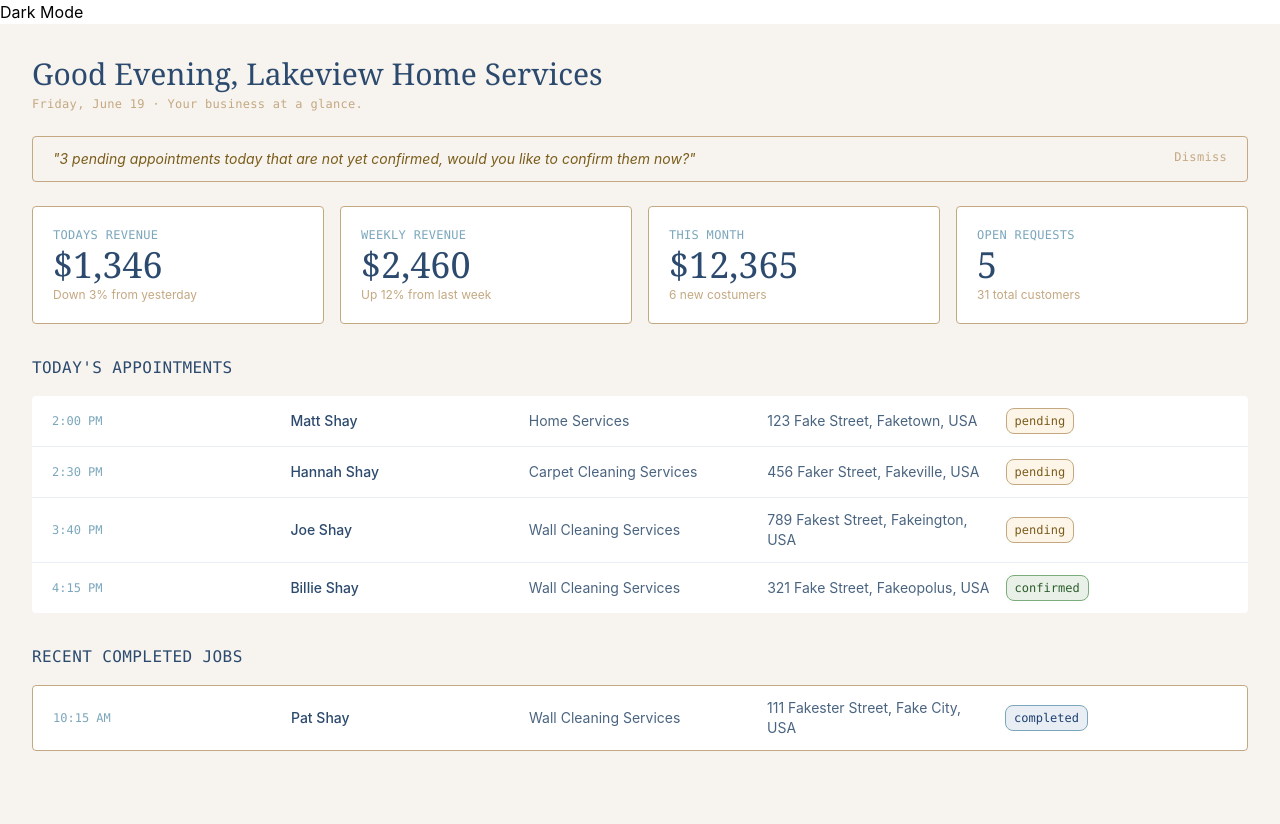
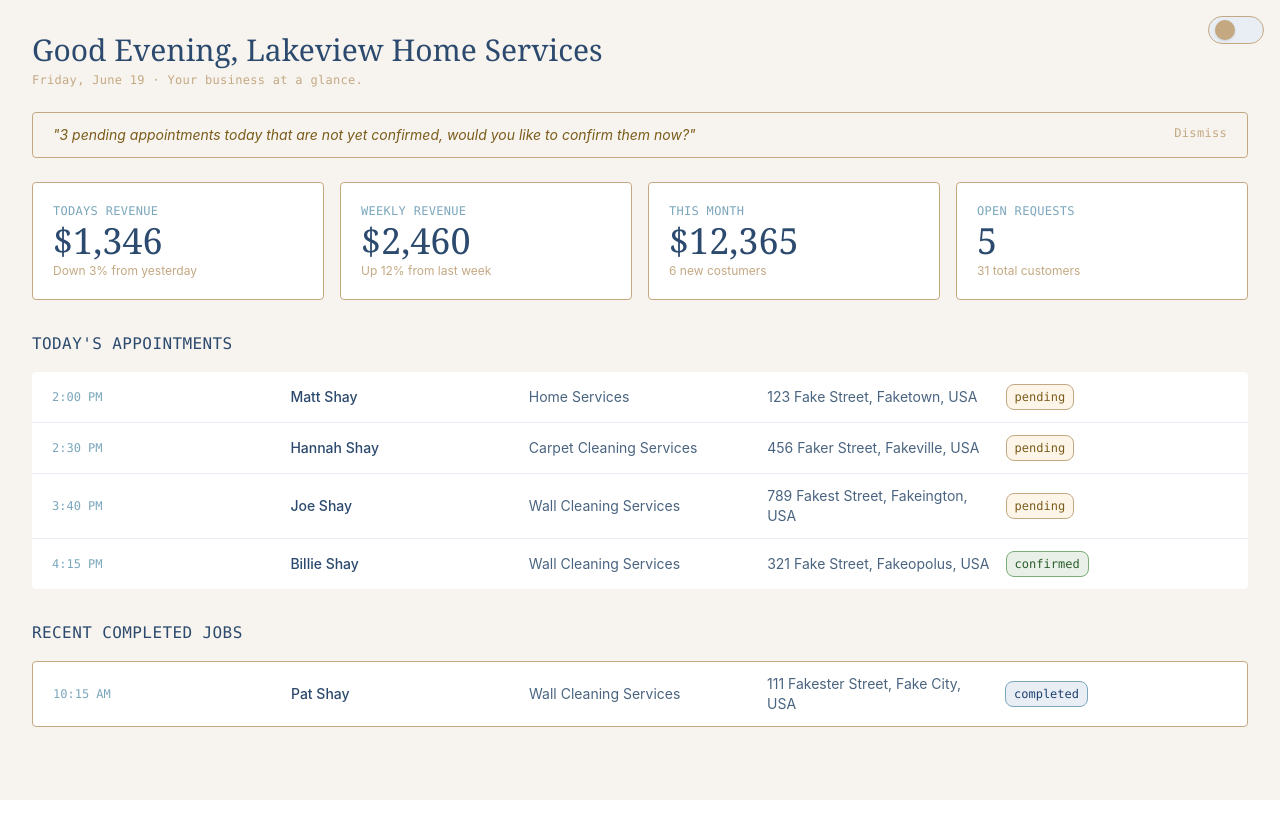
Before and after one commit to DMS6179/portfolio-matt-shay, a React app: page / in a window 1280 px wide. After the commit the page ends 800 px from the top, so only its background shows below. Built offline with nearby package versions, Linux system fonts and the light colour scheme; the HTML template or start-up script is replaced by a standard one.

Commit message:
Dark mode toggle functional and visually pleasing

```diff
--- a/src/App.tsx
+++ b/src/App.tsx
@@ -15,9 +15,24 @@ function App() {
 }
   return (
     <div>
-      <button onClick={handleDarkMode}>
-        {isDarkMode ? "Light Mode" : "Dark Mode"}
-      </button>
+      <div className="fixed top-4 right-4 z-50">
+        <button
+          onClick={handleDarkMode}
+          className={`relative w-14 h-7 rounded-full transition-colors duration-300 border
+            ${isDarkMode
+              ? 'bg-[#2C4A6E] border-[#7BA7BC]'
+              : 'bg-[#E8EEF4] border-[#C4A882]'
+            }`}
+          aria-label="Toggle dark mode"
+        >
+          <span className={`absolute left-0.5 top-0.75 w-5 h-5 rounded-full shadow transition-transform duration-300
+            ${isDarkMode
+              ? 'translate-x-6.5 bg-[#7BA7BC]'
+              : 'translate-x-1 bg-[#C4A882]'
+            }`}
+          />
+        </button>
+      </div>
       <DashboardDemo />
     </div>
   )
```
